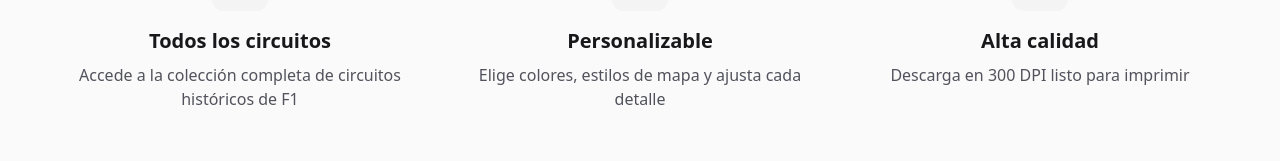
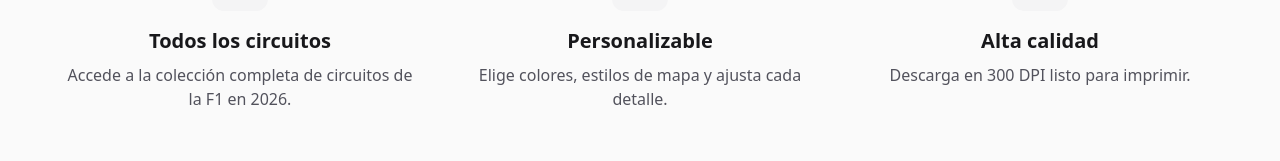
Before and after one commit to poloalfieri/f1-poster-maker, a React (Vite) app: page / in a window 1280 px wide. Shown: the part 1559-1720 px from the top of the page. Built offline with nearby package versions, Linux system fonts and the light colour scheme; no server answers.

Commit message:
fixed design

```diff
--- a/src/App.jsx
+++ b/src/App.jsx
@@ -87,7 +87,7 @@
               Todos los circuitos
             </h3>
             <p className="text-zinc-600 dark:text-zinc-400">
-              Accede a la colección completa de circuitos históricos de F1
+              Accede a la colección completa de circuitos de la F1 en 2026.
             </p>
           </div>
 
@@ -101,7 +101,7 @@
               Personalizable
             </h3>
             <p className="text-zinc-600 dark:text-zinc-400">
-              Elige colores, estilos de mapa y ajusta cada detalle
+              Elige colores, estilos de mapa y ajusta cada detalle.
             </p>
           </div>
 
@@ -115,7 +115,7 @@
               Alta calidad
             </h3>
             <p className="text-zinc-600 dark:text-zinc-400">
-              Descarga en 300 DPI listo para imprimir
+              Descarga en 300 DPI listo para imprimir.
             </p>
           </div>
         </div>
--- a/src/components/PosterControls.jsx
+++ b/src/components/PosterControls.jsx
@@ -2,7 +2,7 @@
 import { Input } from './ui/input';
 import { Select, SelectContent, SelectItem, SelectTrigger, SelectValue } from './ui/select';
 import { Slider } from './ui/slider';
-import { Download, Sparkles, Settings, Image, Type, Palette, Ruler, Move } from 'lucide-react';
+import {Download, Sparkles, Settings, Image, Type, Palette, Ruler, Move, Lightbulb} from 'lucide-react';
 
 export function PosterControls({
   settings,
@@ -277,18 +277,6 @@
         </div>
       </div>
 
-      {/* Progress Bar */}
-      {isGenerating && (
-        <div className="bg-zinc-100 dark:bg-zinc-800 rounded-full h-2.5 overflow-hidden border border-zinc-200 dark:border-zinc-700">
-          <div
-            className="h-full bg-gradient-to-r from-zinc-900 via-zinc-700 to-zinc-900 dark:from-zinc-100 dark:via-zinc-300 dark:to-zinc-100 transition-all duration-300 relative overflow-hidden"
-            style={{ width: `${progress}%` }}
-          >
-            <div className="absolute inset-0 bg-gradient-to-r from-transparent via-white/20 to-transparent animate-shimmer" />
-          </div>
-        </div>
-      )}
-
       {/* Action Buttons */}
       <div className="flex flex-col gap-2.5">
         <Button
@@ -318,7 +306,7 @@
         <div className="flex gap-2.5">
           <div className="flex-shrink-0">
             <div className="w-8 h-8 rounded-full bg-blue-500 dark:bg-blue-600 flex items-center justify-center">
-              <span className="text-base">💡</span>
+              <Lightbulb className="size-5 text-white">💡</Lightbulb>
             </div>
           </div>
           <div className="space-y-1.5 text-xs text-blue-900 dark:text-blue-200">
```
